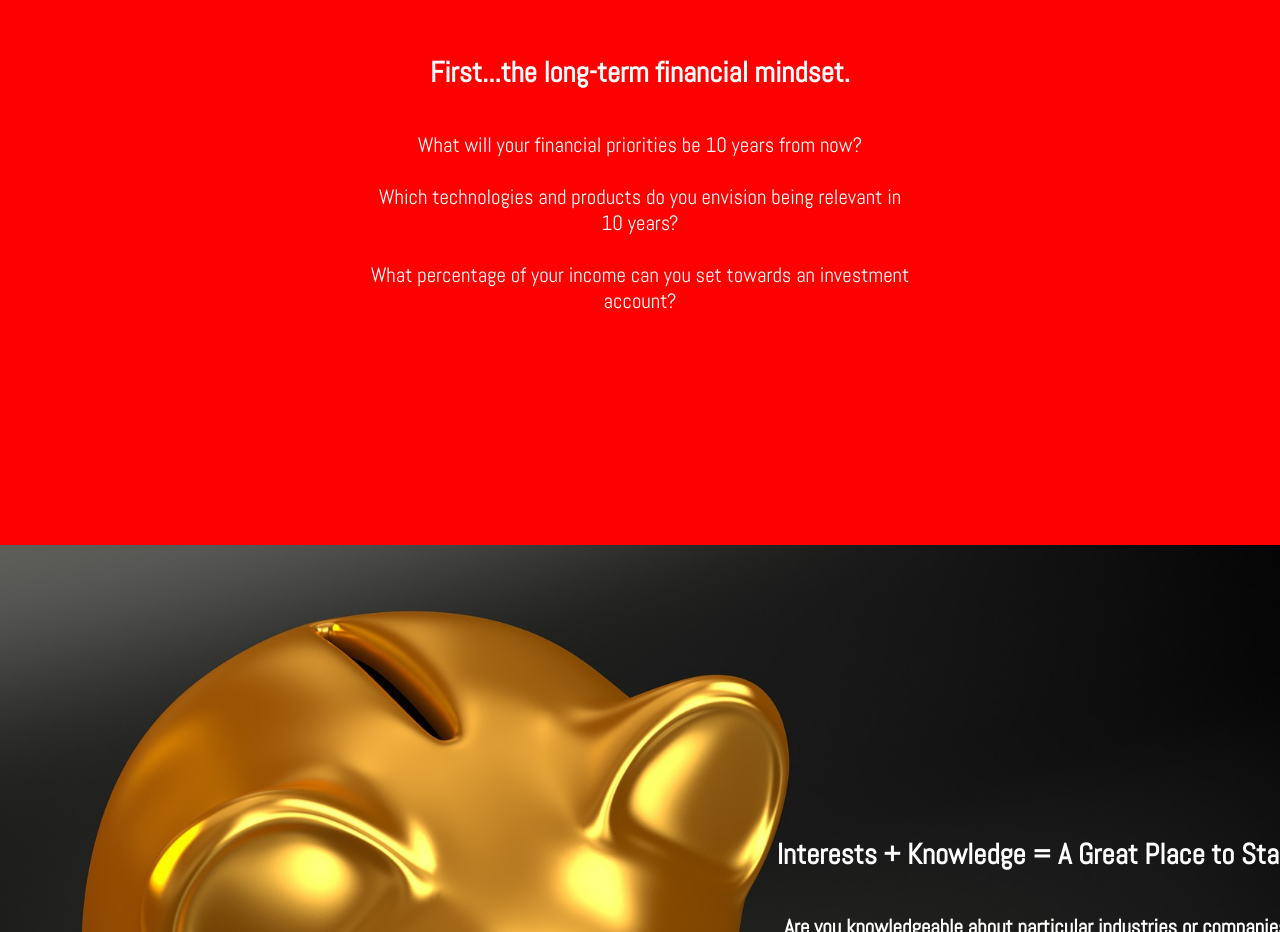
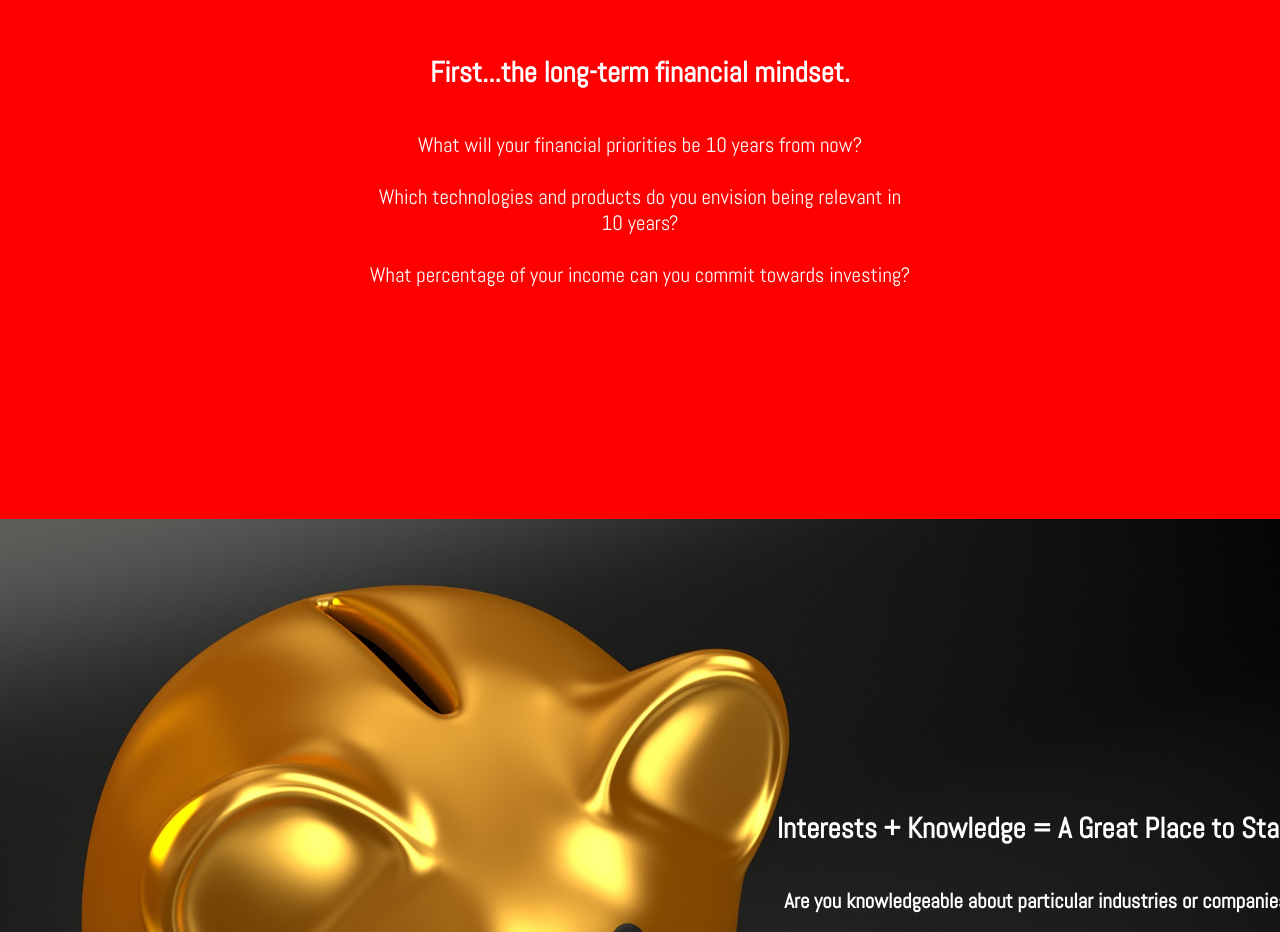
Before and after one commit to clesesne3/stock-start, a website: page intro.html in a window 1280 px wide. Shown: the part 1860-2792 px from the top of the page. Drawn offline with nearby package versions, Linux system fonts and the light colour scheme.

```diff
--- a/intro.html
+++ b/intro.html
@@ -44,7 +44,7 @@
         <h2 id="header-4">First...the long-term financial mindset.</h2><br>
         <p id="para-4">What will your financial priorities be 10 years from now?<br><br>
                        Which technologies and products do you envision being relevant in 10 years?<br><br>
-                       What percentage of your income can you set towards an investment account?
+                       What percentage of your income can you commit towards investing?
         </p>
       </div>
     </section>
```
